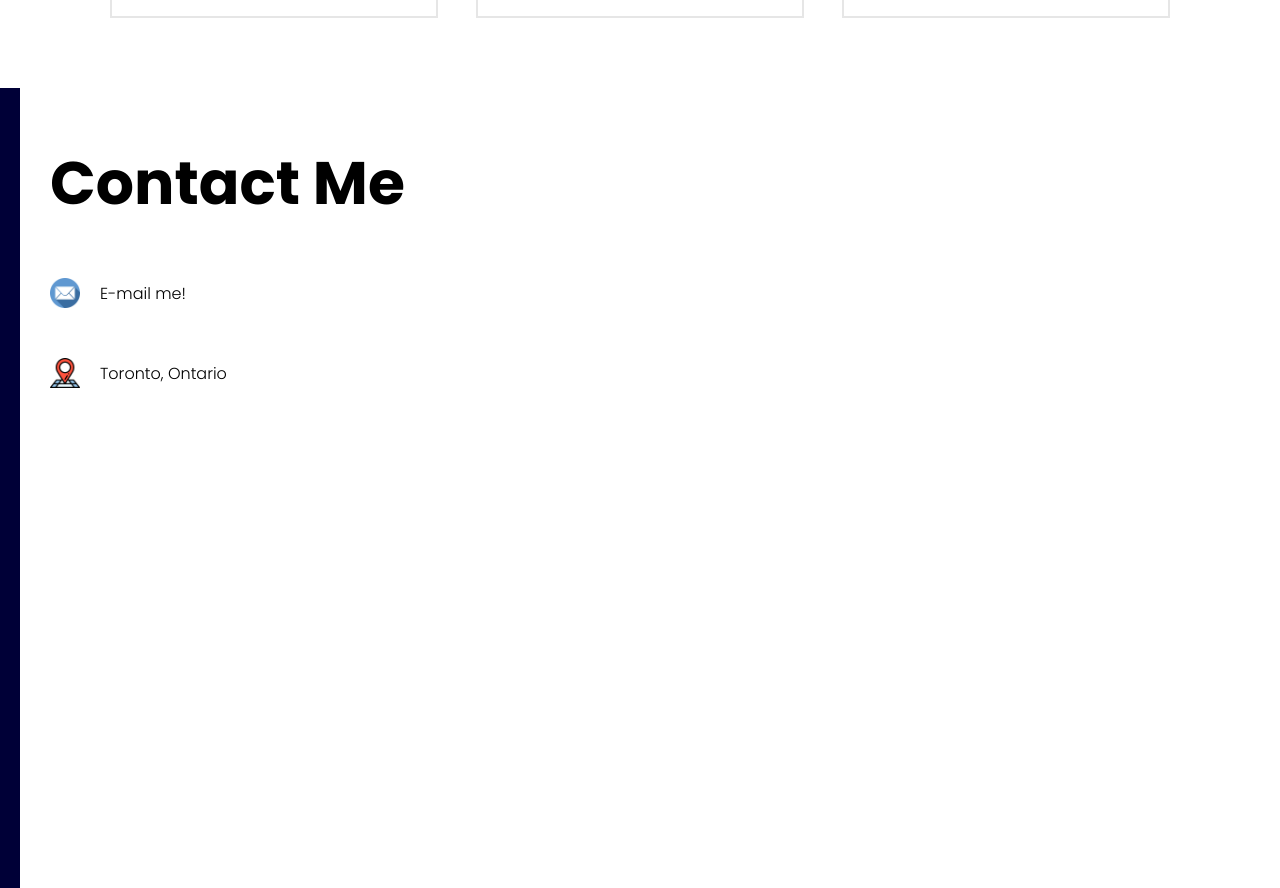
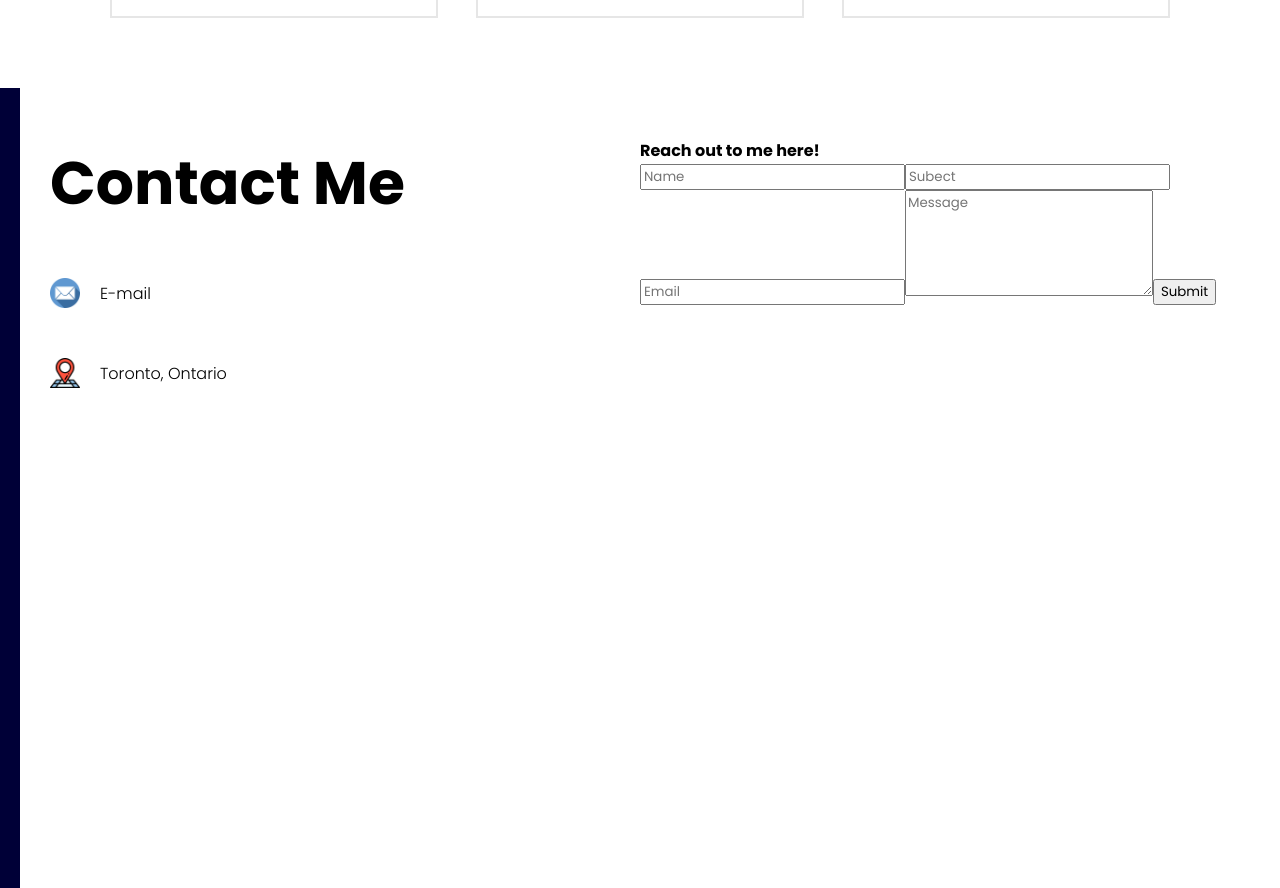
Before and after one commit to justinklam/portfolio, a React (Create React App) app: page / in a window 1280 px wide. Shown: the part 2480-3368 px from the top of the page. Built offline with nearby package versions, Linux system fonts and the light colour scheme.

Commit message:
add in form input and button

```diff
--- a/src/components/contact/Contact.jsx
+++ b/src/components/contact/Contact.jsx
@@ -19,7 +19,7 @@ const Contact = () => {
                 alt=""
                 className="c-icon"
               />
-              E-mail me!
+              E-mail
             </div>
             <div className="c-info-item">
               <img
@@ -32,7 +32,18 @@ const Contact = () => {
           </div>
         </div>
 
-        <div className="c-right"></div>
+        <div className="c-right">
+          <p className="c-desc">
+              <b>Reach out to me here!</b>
+          </p>
+          <form>
+            <input type="text" placeholder="Name" name="user_name"/>
+            <input type="text" placeholder="Subect" name="user_subject"/>
+            <input type="text" placeholder="Email" name="user_email"/>
+            <textarea rows="5" placeholder="Message" name="message"></textarea>
+            <button>Submit</button>
+          </form>
+        </div>
       </div>
     </div>
   )
```
